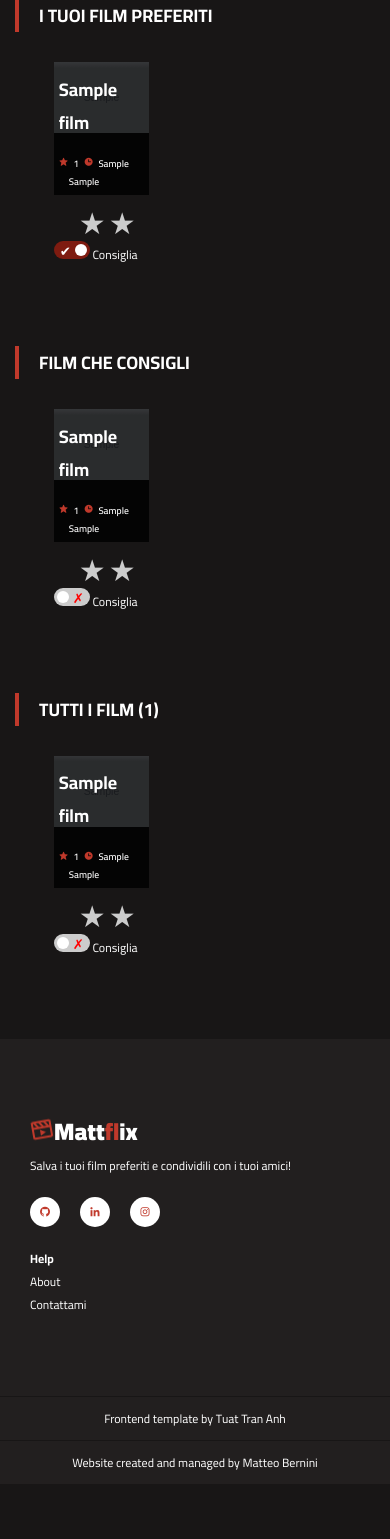
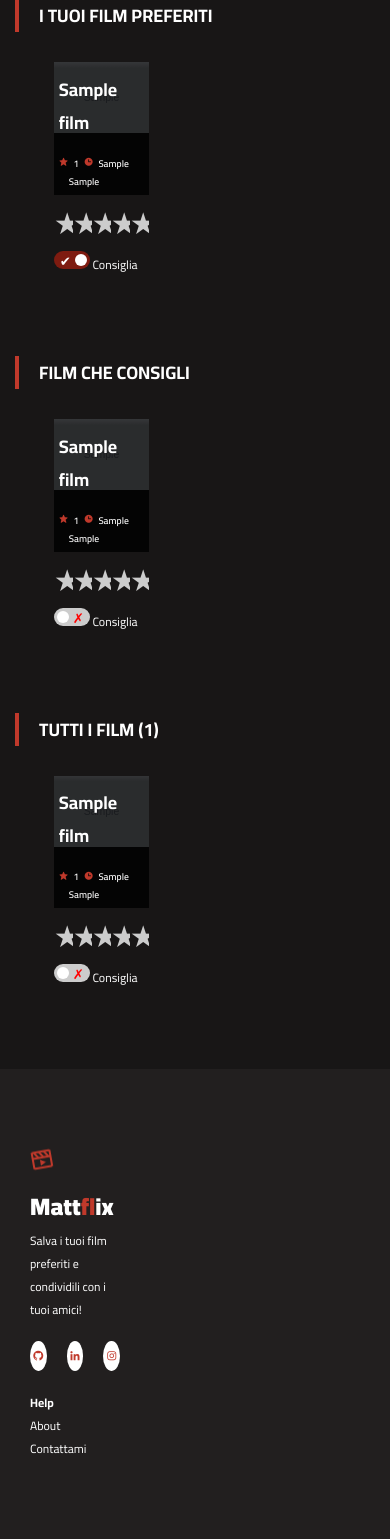
Before and after one commit to mattebernini/mattflix, a Flask app: page / in a window 390 px wide. Shown: the part 364-1903 px from the top of the page. Before the commit the page ends 1834 px from the top, so only its background shows below. Run offline with Flask 3, Linux system fonts and the light colour scheme; a user stored in the database is signed in; tables that the repository leaves empty hold one stand-in row (values such as "Sample post"); grey boxes marked "Sample" are stand-in pictures; some libraries are stand-ins or nearby versions.

Commit message:
make rating responsive

```diff
--- a/website/static/css/rate.css
+++ b/website/static/css/rate.css
@@ -1,7 +1,8 @@
 .rate {
-    float: left;
-    height: 46px;
-    padding: 0 10px;
+    display: flex;
+    flex-direction: row-reverse;
+    align-items: center;
+    height: auto;
 }
 .rate:not(:checked) > input[type="radio"] {
     position:absolute;
--- a/website/templates/home.html
+++ b/website/templates/home.html
@@ -245,7 +245,6 @@
         <!-- Homepage nologged -->
         <div class="section">
             <div class="hero-slide-item">
-                <img src="" alt="">
                 <div class="overlay"></div>
                 <div class="hero-slide-item-content">
                     <div class="item-content-wraper">
```
Also changed, not shown: website/static/css/grid.css (+4 -3 lines), README.md.
